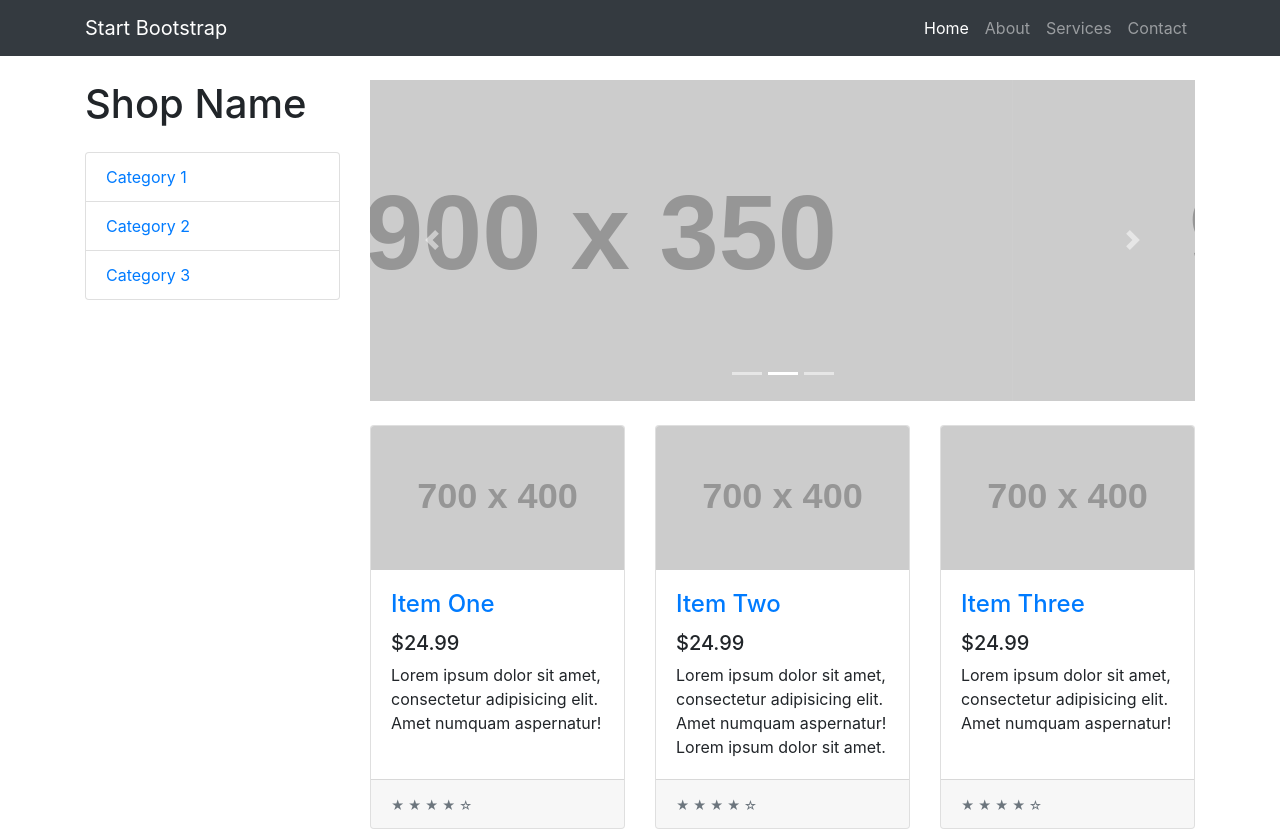
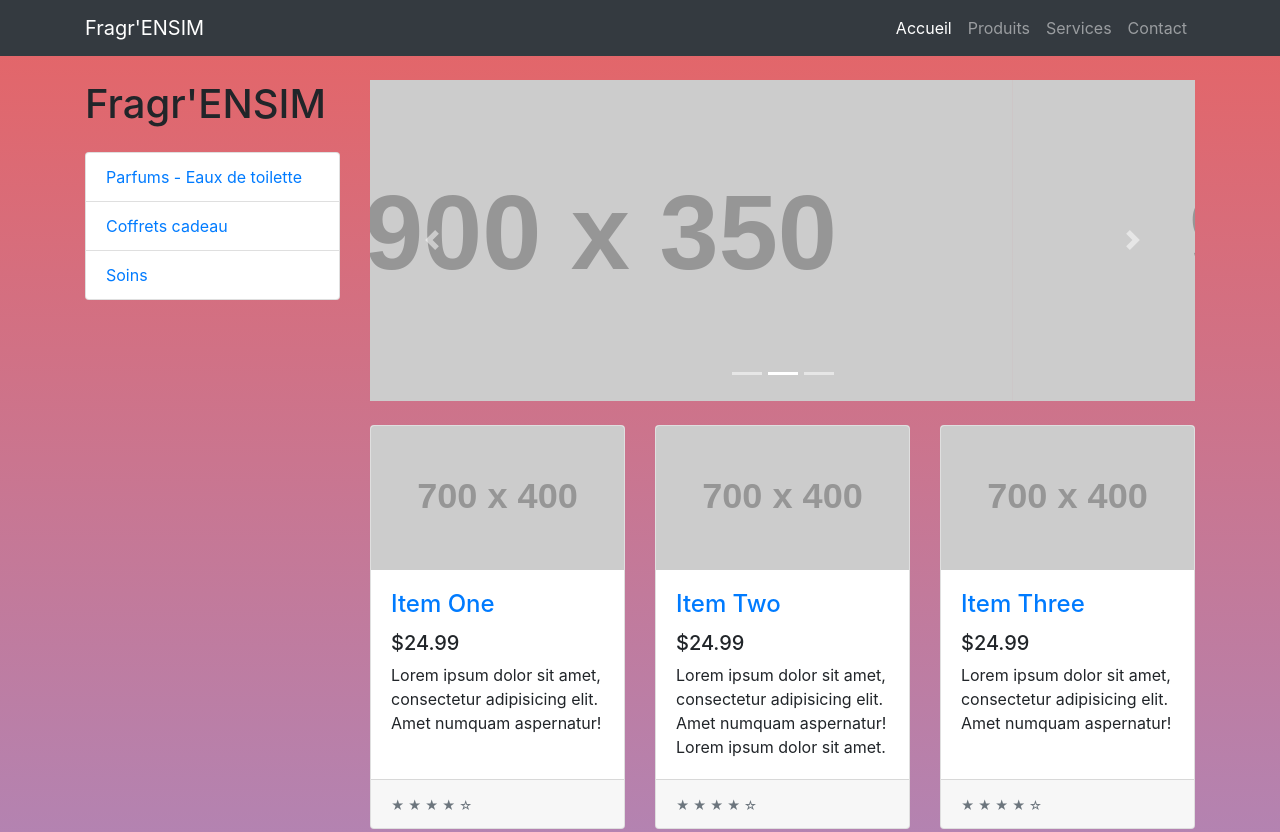
Before and after one commit to MrVapeur/Interface-IHM, a website: page Shop Template/index.html in a window 1280 px wide. Shown: the top 832 px of the page. Drawn offline with Linux system fonts and the light colour scheme; placeholder pictures from the web are drawn by us.

Commit message:
Background

```diff
--- a/Shop Template/css/shop-homepage.css
+++ b/Shop Template/css/shop-homepage.css
@@ -5,11 +5,16 @@
  */
 
 body {
-  padding-top: 54px;
+    height: 100%;
+    background: linear-gradient(#e66465, #9198e5);
+    background-repeat: no-repeat;
+    background-position: center;
+    background-size: cover;
+    padding-top: 54px;
 }
 
 @media (min-width: 992px) {
-  body {
-    padding-top: 56px;
-  }
+    body {
+        padding-top: 56px;
+    }
 }
--- a/Shop Template/index.html
+++ b/Shop Template/index.html
@@ -23,19 +23,19 @@
     <!-- Navigation -->
     <nav class="navbar navbar-expand-lg navbar-dark bg-dark fixed-top">
         <div class="container">
-            <a class="navbar-brand" href="#">Start Bootstrap</a>
+            <a class="navbar-brand" href="#">Fragr'ENSIM</a>
             <button class="navbar-toggler" type="button" data-toggle="collapse" data-target="#navbarResponsive" aria-controls="navbarResponsive" aria-expanded="false" aria-label="Toggle navigation">
                 <span class="navbar-toggler-icon"></span>
             </button>
             <div class="collapse navbar-collapse" id="navbarResponsive">
                 <ul class="navbar-nav ml-auto">
                     <li class="nav-item active">
-                        <a class="nav-link" href="#">Home
+                        <a class="nav-link" href="#">Accueil
                             <span class="sr-only">(current)</span>
                         </a>
                     </li>
                     <li class="nav-item">
-                        <a class="nav-link" href="#">About</a>
+                        <a class="nav-link" href="#">Produits</a>
                     </li>
                     <li class="nav-item">
                         <a class="nav-link" href="#">Services</a>
@@ -55,11 +55,11 @@
 
             <div class="col-lg-3">
 
-                <h1 class="my-4">Shop Name</h1>
+                <h1 class="my-4">Fragr'ENSIM</h1>
                 <div class="list-group">
-                    <a href="#" class="list-group-item">Category 1</a>
-                    <a href="#" class="list-group-item">Category 2</a>
-                    <a href="#" class="list-group-item">Category 3</a>
+                    <a href="#" class="list-group-item">Parfums - Eaux de toilette</a>
+                    <a href="#" class="list-group-item">Coffrets cadeau</a>
+                    <a href="#" class="list-group-item">Soins</a>
                 </div>
 
             </div>
```
